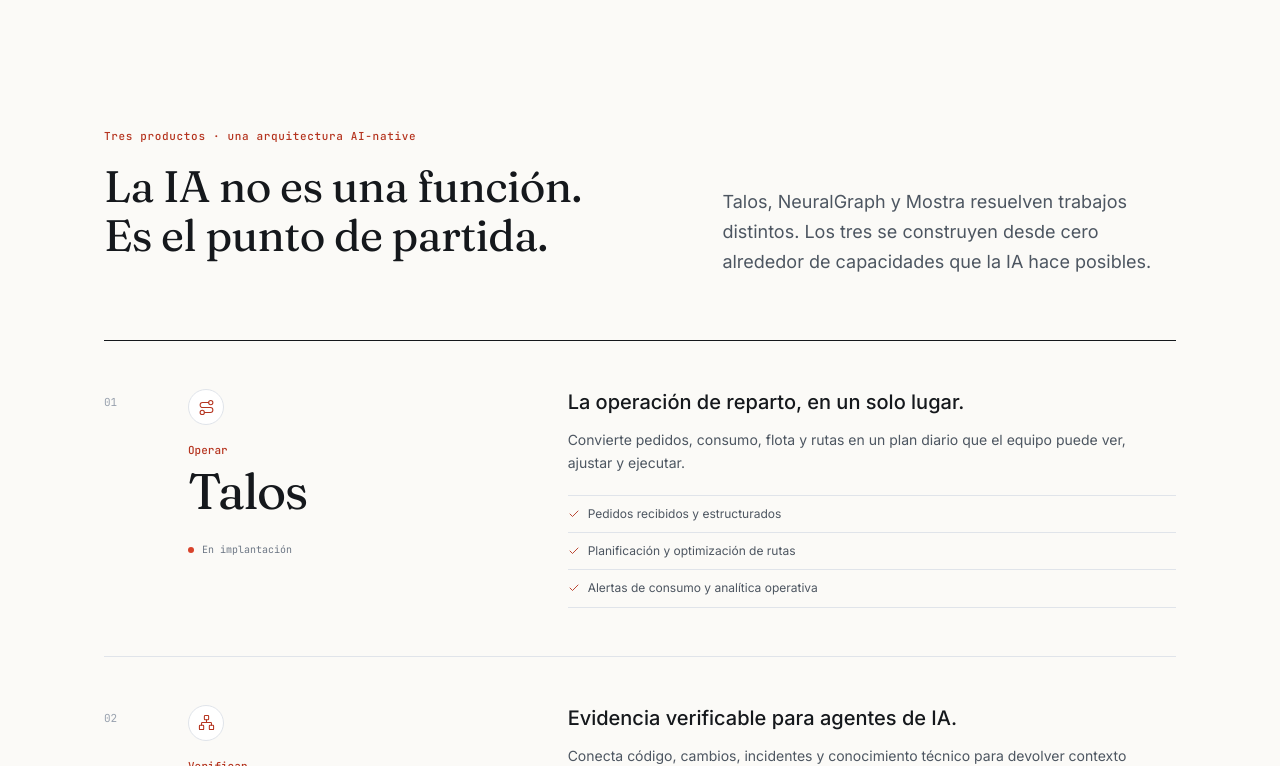
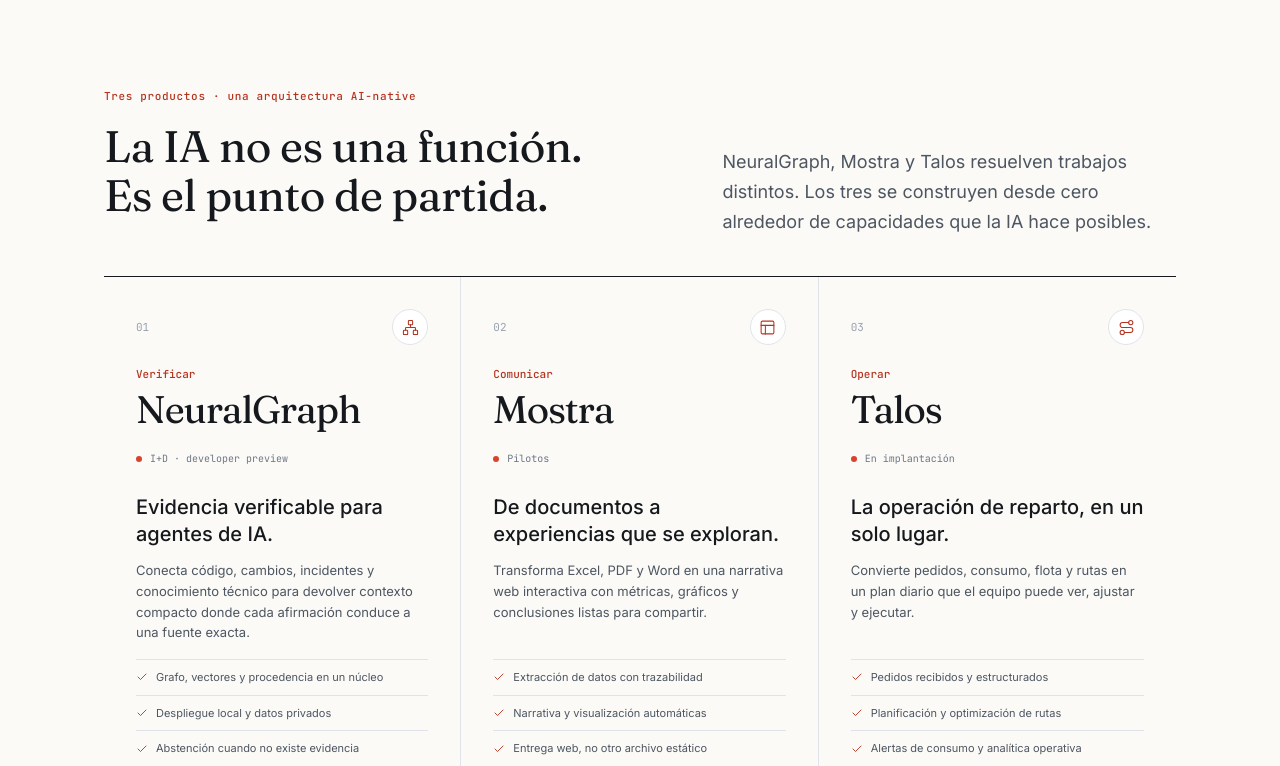
Before and after one commit to alberto-cortinas/coraldatalab-web, a React (Vite) app: page / in a window 1280 px wide. Shown: the part 874-1640 px from the top of the page. Built offline with nearby package versions, Linux system fonts and the light colour scheme.

Commit message:
Compact products into ordered three-column section

```diff
--- a/src/App.jsx
+++ b/src/App.jsx
@@ -68,7 +68,7 @@ function Hero() {
 
 function Products() {
   return (
-    <section className="section" id="productos">
+    <section className="section section--products" id="productos">
       <div className="container">
         <div className="section-head">
           <div>
@@ -76,7 +76,7 @@ function Products() {
             <h2 className="t-display-l">La IA no es una función.<br />Es el punto de partida.</h2>
           </div>
           <p className="t-lead">
-            Talos, NeuralGraph y Mostra resuelven trabajos distintos. Los tres se
+            NeuralGraph, Mostra y Talos resuelven trabajos distintos. Los tres se
             construyen desde cero alrededor de capacidades que la IA hace posibles.
           </p>
         </div>
--- a/src/components/ProductCard.jsx
+++ b/src/components/ProductCard.jsx
@@ -12,9 +12,11 @@ export function ProductCard({ product, index }) {
 
   return (
     <article className={`product product--${product.motif}`}>
-      <div className="product__index">{numberLabel(index)}</div>
+      <div className="product__top">
+        <span className="product__index">{numberLabel(index)}</span>
+        <span className="product__icon" aria-hidden="true"><ProductIcon /></span>
+      </div>
       <div className="product__title">
-        <span className="product__icon" aria-hidden="true"><ProductIcon /></span>
         <p className="product__verb">{product.verb}</p>
         <h3>{product.name}</h3>
         <span className="status">
--- a/src/content.js
+++ b/src/content.js
@@ -1,18 +1,4 @@
 export const products = [
-  {
-    name: 'Talos',
-    verb: 'Operar',
-    status: 'En implantación',
-    title: 'La operación de reparto, en un solo lugar.',
-    description:
-      'Convierte pedidos, consumo, flota y rutas en un plan diario que el equipo puede ver, ajustar y ejecutar.',
-    features: [
-      'Pedidos recibidos y estructurados',
-      'Planificación y optimización de rutas',
-      'Alertas de consumo y analítica operativa',
-    ],
-    motif: 'routes',
-  },
   {
     name: 'NeuralGraph',
     verb: 'Verificar',
@@ -40,6 +26,20 @@ export const products = [
       'Entrega web, no otro archivo estático',
     ],
     motif: 'story',
+  },
+  {
+    name: 'Talos',
+    verb: 'Operar',
+    status: 'En implantación',
+    title: 'La operación de reparto, en un solo lugar.',
+    description:
+      'Convierte pedidos, consumo, flota y rutas en un plan diario que el equipo puede ver, ajustar y ejecutar.',
+    features: [
+      'Pedidos recibidos y estructurados',
+      'Planificación y optimización de rutas',
+      'Alertas de consumo y analítica operativa',
+    ],
+    motif: 'routes',
   },
 ]
 
--- a/styles.css
+++ b/styles.css
@@ -22,7 +22,8 @@
 .proof-strip{border-block:var(--border);background:rgba(255,255,255,.82);backdrop-filter:blur(10px)}.proof-strip__grid{display:grid;grid-template-columns:repeat(3,1fr)}.proof-strip p{margin:0;padding:var(--sp-6);font-size:13px;color:var(--n-600);border-right:var(--border)}.proof-strip p:first-child{padding-left:0}.proof-strip p:last-child{border-right:0}.proof-strip span{font:400 10px/1 var(--mono);color:var(--c-600);margin-right:12px}
 
 .section-head{display:grid;grid-template-columns:minmax(0,1.1fr) minmax(300px,.9fr);gap:var(--sp-16);align-items:end;margin-bottom:var(--sp-16)}.section-head .t-lead{margin:0}.section-head--compact{grid-template-columns:1fr;margin-bottom:var(--sp-12)}
-.product-list{border-top:1px solid var(--n-900)}.product{position:relative;display:grid;grid-template-columns:52px minmax(230px,.8fr) minmax(360px,1.4fr);gap:var(--sp-8);padding:var(--sp-12) 0;border-bottom:var(--border)}.product__index{font:400 11px/1 var(--mono);color:var(--n-400);padding-top:8px}.product__verb{font:500 11px/1 var(--mono);color:var(--c-600);margin:0 0 10px}.product__title h3{font:400 clamp(34px,4vw,50px)/1 var(--display);letter-spacing:-.03em;margin:0 0 18px}.status{display:inline-flex;align-items:center;gap:8px;color:var(--n-500);font:400 10px/1.2 var(--mono)}.status i{width:6px;height:6px;border-radius:50%;background:var(--c-500)}.product__body{max-width:680px}.product__body h4{font:400 22px/1.25 var(--display);margin:0 0 var(--sp-3)}.product__body>p{font-size:14px;line-height:1.65;color:var(--n-600);margin:0 0 var(--sp-5)}.feature-list{list-style:none;padding:0;margin:var(--sp-5) 0 0;border-top:var(--border)}.feature-list li{position:relative;font-size:12px;color:var(--n-600);padding:8px 0 8px 16px;border-bottom:var(--border)}.feature-list li:before{content:"";position:absolute;left:0;top:15px;width:4px;height:4px;border-radius:50%;background:var(--c-500)}
+.section--products{padding-block:clamp(64px,7vw,88px)}.section--products .section-head{margin-bottom:var(--sp-10)}
+.product-list{display:grid;grid-template-columns:repeat(3,minmax(0,1fr));border-block:1px solid var(--n-900)}.product{position:relative;display:flex;flex-direction:column;gap:var(--sp-6);min-width:0;padding:var(--sp-8);border-right:var(--border)}.product:last-child{border-right:0}.product__top{display:flex;align-items:center;justify-content:space-between}.product__index{font:400 11px/1 var(--mono);color:var(--n-400)}.product__verb{font:500 11px/1 var(--mono);color:var(--c-600);margin:0 0 10px}.product__title h3{font:400 clamp(30px,3vw,42px)/1 var(--display);letter-spacing:-.03em;margin:0 0 14px}.status{display:inline-flex;align-items:center;gap:8px;color:var(--n-500);font:400 10px/1.2 var(--mono)}.status i{width:6px;height:6px;border-radius:50%;background:var(--c-500)}.product__body{display:flex;flex:1;flex-direction:column}.product__body h4{font:400 22px/1.25 var(--display);margin:0 0 var(--sp-3)}.product__body>p{font-size:13px;line-height:1.6;color:var(--n-600);margin:0 0 var(--sp-4)}.feature-list{list-style:none;padding:0;margin:auto 0 0;border-top:var(--border)}.feature-list li{position:relative;font-size:11px;color:var(--n-600);padding:8px 0 8px 16px;border-bottom:var(--border)}.feature-list li:before{content:"";position:absolute;left:0;top:15px;width:4px;height:4px;border-radius:50%;background:var(--c-500)}
 
 .section--warm{background:var(--warm);border-block:var(--border)}.thesis blockquote{font:400 clamp(40px,6vw,72px)/1.08 var(--display);letter-spacing:-.035em;max-width:950px;margin:0 0 var(--sp-16)}.thesis__grid{display:grid;grid-template-columns:repeat(2,minmax(0,1fr));gap:var(--sp-16);margin-left:28%}.thesis__grid p{margin:0;color:var(--n-600);font-size:15px}
 .principles{display:grid;grid-template-columns:repeat(4,1fr);border-top:1px solid var(--n-900)}.principles article{padding:var(--sp-8) var(--sp-6);border-right:var(--border)}.principles article:first-child{padding-left:0}.principles article:last-child{border-right:0}.principles span{font:400 10px/1 var(--mono);color:var(--c-600)}.principles h3{font:400 22px/1.25 var(--display);margin:var(--sp-8) 0 var(--sp-3)}.principles p{font-size:13px;color:var(--n-600);margin:0}
@@ -33,7 +34,7 @@
 .site-foot{border-top:var(--border);padding-block:var(--sp-8);background:var(--n-0)}.site-foot__row{display:grid;grid-template-columns:1fr auto auto;align-items:center;gap:var(--sp-12)}.site-foot p{margin:0;font-size:12px;color:var(--n-500)}
 
 /* Sistema gráfico: iconos y estructuras vivas. */
-.product__icon{display:grid;place-items:center;width:36px;height:36px;margin-bottom:var(--sp-5);border:var(--border);border-radius:50%;color:var(--c-600);background:var(--n-0)}
+.product__icon{display:grid;place-items:center;width:36px;height:36px;border:var(--border);border-radius:50%;color:var(--c-600);background:var(--n-0)}
 .product__icon svg{width:17px;height:17px;stroke-width:1.5}
 .feature-list li{display:flex;align-items:center;gap:8px;padding:8px 0}
 .feature-list li:before{display:none}
@@ -46,12 +47,12 @@
 
 @media(max-width:920px){
   .hero:before{background-position:58% center}.hero:after{background:linear-gradient(90deg,rgba(251,250,247,.98) 0%,rgba(251,250,247,.92) 48%,rgba(251,250,247,.36) 82%,rgba(251,250,247,.14) 100%)}
-  .product{grid-template-columns:42px minmax(180px,.75fr) minmax(300px,1.25fr)}.principles{grid-template-columns:repeat(2,1fr)}.principles article:nth-child(2){border-right:0}.principles article:nth-child(3){padding-left:0;border-top:var(--border)}.principles article:nth-child(4){border-top:var(--border)}
+  .product{padding:var(--sp-6)}.principles{grid-template-columns:repeat(2,1fr)}.principles article:nth-child(2){border-right:0}.principles article:nth-child(3){padding-left:0;border-top:var(--border)}.principles article:nth-child(4){border-top:var(--border)}
 }
 @media(max-width:720px){
   .site-head__row{min-height:60px}.menu-toggle{display:inline-flex}.nav{position:absolute;top:60px;left:0;right:0;display:none;align-items:stretch;gap:0;padding:var(--sp-4) var(--gutter) var(--sp-6);background:var(--paper);border-bottom:var(--border)}.nav--open{display:flex;flex-direction:column}.nav>a:not(.btn){display:block;padding:12px 0;border-bottom:var(--border);font-size:15px}.nav .btn{margin-top:var(--sp-4)}.hero{min-height:calc(100svh - 60px);padding-block:64px}.hero:before{background-position:62% center}.hero:after{background:linear-gradient(180deg,rgba(251,250,247,.98) 0%,rgba(251,250,247,.92) 55%,rgba(251,250,247,.48) 100%)}.contact:before{width:100%;background-size:auto 130%;opacity:.16}.contact:after{background:rgba(251,250,247,.8)}
   .proof-strip__grid{grid-template-columns:1fr}.proof-strip p,.proof-strip p:first-child{padding:14px 0;border-right:0;border-bottom:var(--border)}.proof-strip p:last-child{border-bottom:0}
-  .section-head{grid-template-columns:1fr;gap:var(--sp-6);margin-bottom:var(--sp-12)}.product{grid-template-columns:34px 1fr;gap:var(--sp-4);padding:var(--sp-10) 0}.product__body{grid-column:2}.product__title h3{font-size:38px}.thesis blockquote{font-size:38px;margin-bottom:var(--sp-12)}.thesis__grid{grid-template-columns:1fr;margin-left:0;gap:var(--sp-6)}
+  .section-head{grid-template-columns:1fr;gap:var(--sp-6);margin-bottom:var(--sp-12)}.product-list{grid-template-columns:1fr}.product{gap:var(--sp-5);padding:var(--sp-8) 0;border-right:0;border-bottom:var(--border)}.product:last-child{border-bottom:0}.product__title h3{font-size:38px}.thesis blockquote{font-size:38px;margin-bottom:var(--sp-12)}.thesis__grid{grid-template-columns:1fr;margin-left:0;gap:var(--sp-6)}
   .principles{grid-template-columns:1fr}.principles article,.principles article:first-child,.principles article:nth-child(3){padding:var(--sp-6) 0;border-right:0;border-top:var(--border)}.principles article:first-child{border-top:0}.principles h3{margin-top:var(--sp-4)}
   .method{grid-template-columns:1fr;gap:var(--sp-12)}.contact__grid{grid-template-columns:1fr;gap:var(--sp-8)}.contact .btn{width:100%;text-align:center}.site-foot__row{grid-template-columns:1fr;gap:var(--sp-4)}
 }
```
